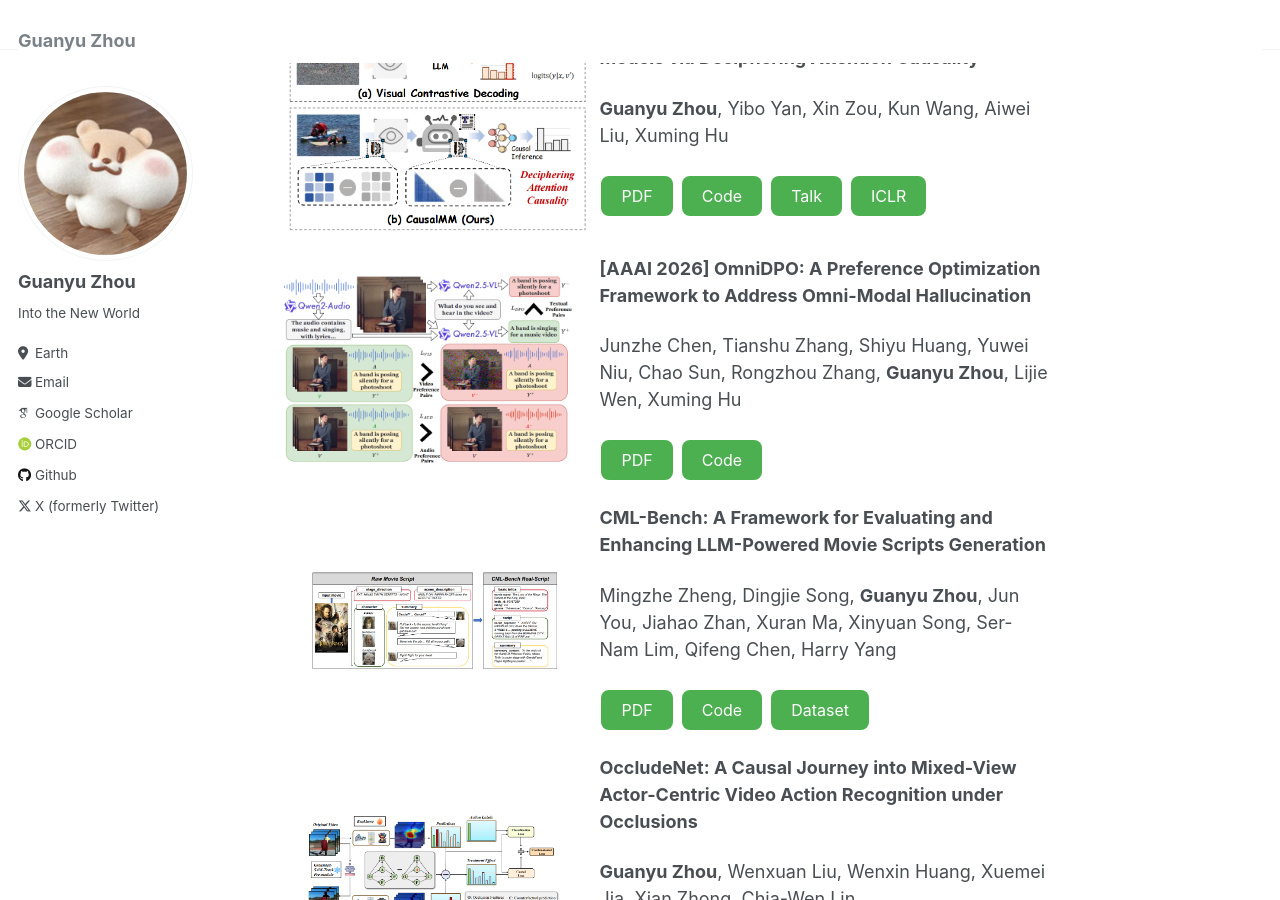
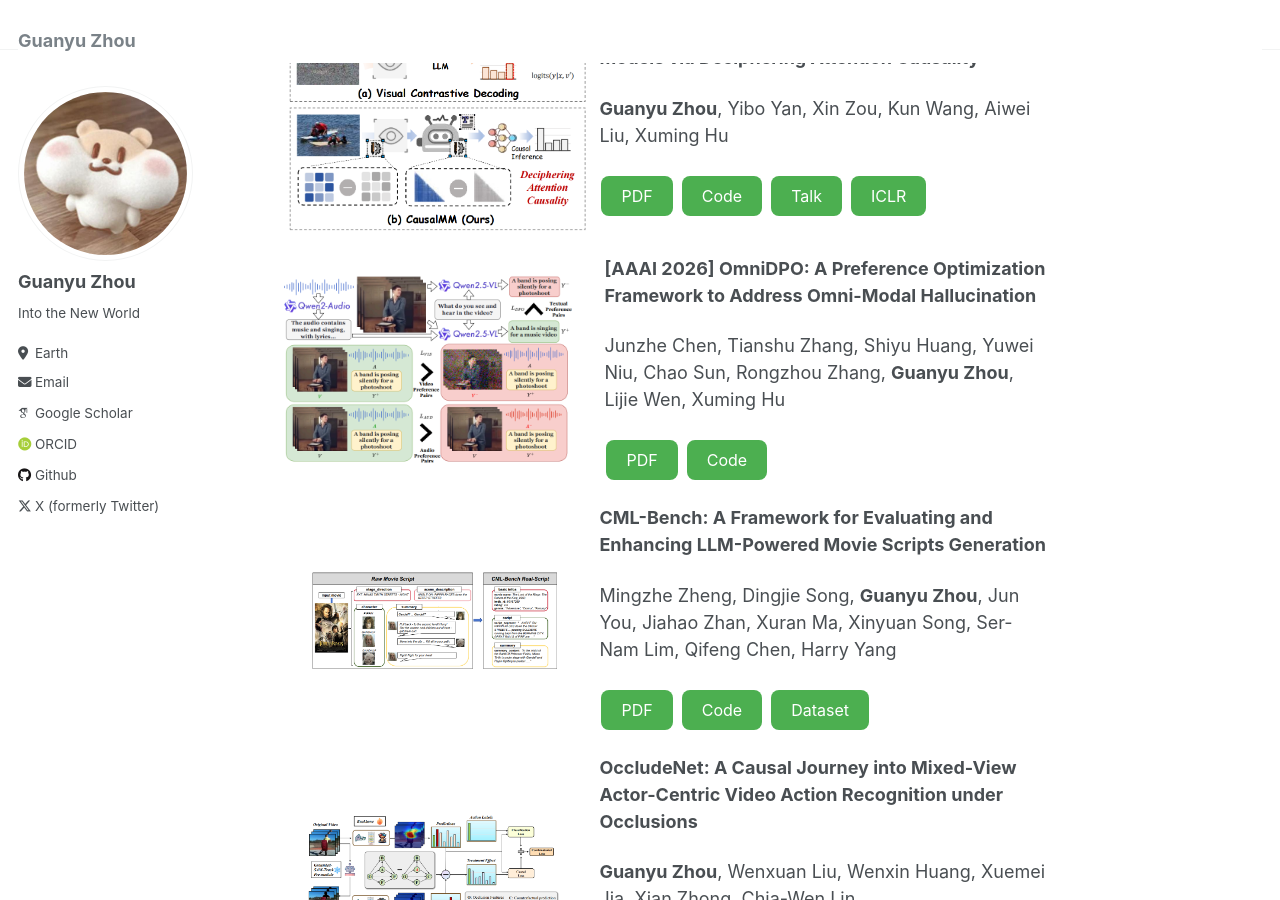
Before and after one commit to The-Martyr/the-martyr.github.io, a Jekyll site: the page built from _pages/about.md, in a window 1280 px wide and 900 px high, scrolled down 950 px. Built offline with Jekyll 4.4.1, drawn with Linux system fonts in a browser that asks for light colours; some web fonts are replaced.

Commit message:
Update about.md

```diff
--- a/_pages/about.md
+++ b/_pages/about.md
@@ -63,7 +63,7 @@ button {
   <div style="flex: 1; padding-left: 0px;">
     <img src="/images/omni.png" alt="Flowchart" style="max-width: 95%;">
   </div>
-  <div style="width: 60%; padding-left: 10px;">
+  <div style="width: 60%; padding-left: 15px;">
     <p><strong>[AAAI 2026] OmniDPO: A Preference Optimization Framework to Address Omni-Modal Hallucination</strong></p>
     <p>Junzhe Chen, Tianshu Zhang, Shiyu Huang, Yuwei Niu, Chao Sun, Rongzhou Zhang, <strong>Guanyu Zhou</strong>, Lijie Wen, Xuming Hu</p>
     <a href="https://arxiv.org/abs/2509.00723" target="_blank"><button>PDF</button></a>
```
